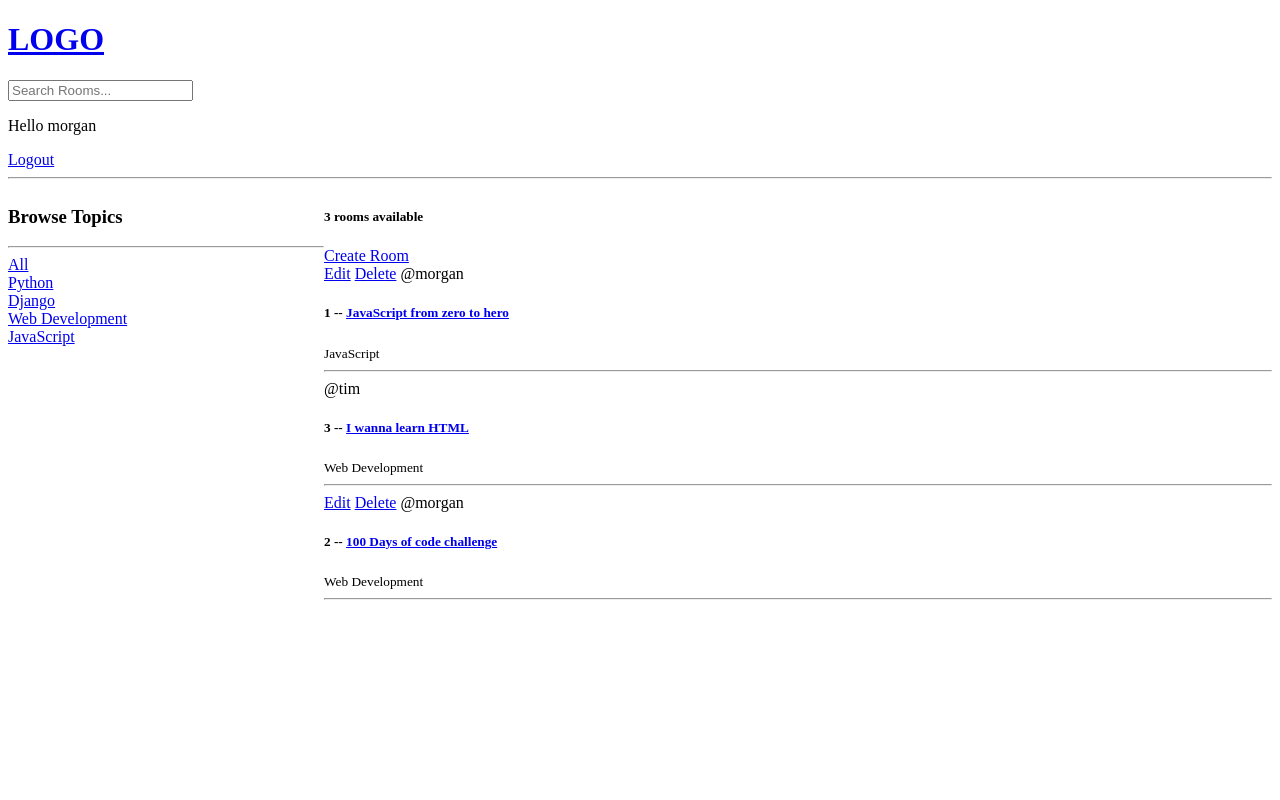
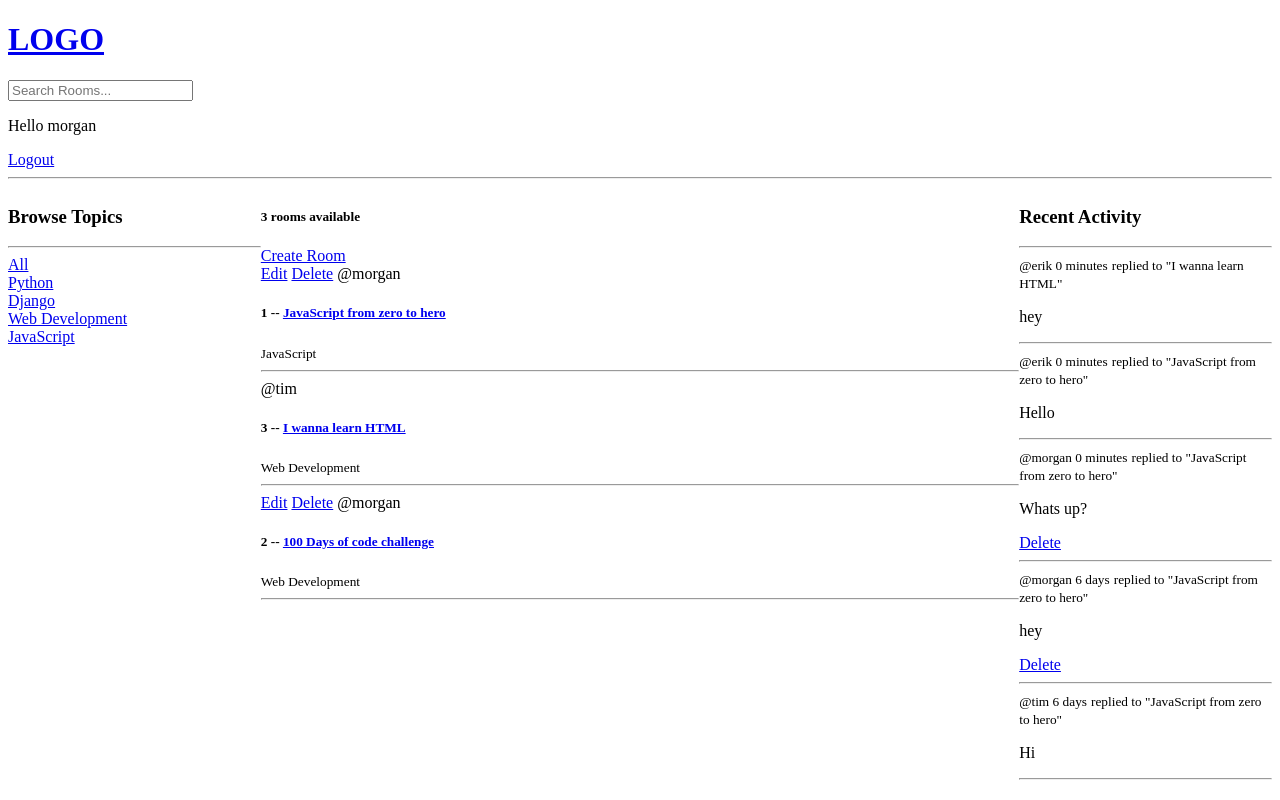
Before and after one commit to MorganZhuRunzhe/studybud, a Django app: page / in a window 1280 px wide. Run offline with Django 3.2, Linux system fonts and the light colour scheme; a user stored in the database is signed in; data comes from the database, SQL or seed files in the repository; both versions use the stored data as it was after the commit.

Commit message:
Add activity feed feature

```diff
--- a/base/models.py
+++ b/base/models.py
@@ -31,5 +31,8 @@ class Message(models.Model):
     updated = models.DateTimeField(auto_now=True)
     created = models.DateTimeField(auto_now_add=True)
 
+    class Meta:
+        ordering = ['-updated', '-created'] # make the newest item first
+
     def __str__(self):
-        return self.body
+        return self.body[0:50] # return the first 50 characters
--- /dev/null
+++ b/base/templates/base/activity_component.html
@@ -0,0 +1,14 @@
+<h3>Recent Activity</h3>
+<hr>
+{% for message in room_messages %}
+<div>
+    <small>@{{message.user}} {{message.created|timesince}}</small>
+    <small>replied to "{{message.room}}"</small>
+
+    <p>{{message.body}}</p>
+    {% if request.user == message.user %}
+    <a href="{% url 'delete-message' message.id %}">Delete</a>
+    {% endif %}
+    <hr>
+</div>
+{% endfor %}
--- /dev/null
+++ b/base/templates/base/feed_component.html
@@ -0,0 +1,13 @@
+{% for room in rooms %}
+    <div>
+        {% if request.user == room.host %}
+        <!-- show the update and delete bottom only if the user is the host of the room -->
+        <a href="{% url 'update-room' room.id %}">Edit</a>
+        <a href="{% url 'delete-room' room.id %}">Delete</a>
+        {% endif %}
+        <span>@{{room.host.username}}</span>
+        <h5>{{room.id}} -- <a href="{% url 'room' room.id %}">{{room.name}}</a></h5>
+        <small>{{room.topic.name}}</small>
+        <hr>
+    </div>
+{% endfor %}
--- a/base/templates/base/home.html
+++ b/base/templates/base/home.html
@@ -6,25 +6,14 @@
 <style>
     .home-container{
         display: grid;
-        grid-template-columns: 1fr 3fr;
+        grid-template-columns: 1fr 3fr 1fr;
     }
 </style>
 
 <div class="home-container">
 
     <div>
-        <h3>Browse Topics</h3>
-        <hr>
-
-        <div>
-            <a href="{% url 'home' %}">All</a>
-        </div>
-
-        {% for topic in topics %}
-        <div>
-            <a href="{% url 'home' %}?q={{topic.name}}">{{topic.name}}</a>
-        </div>
-        {% endfor %}
+        {% include 'base/topics_component.html' %}
     </div>
 
     <div>
@@ -32,21 +21,13 @@
         <a href="{% url 'create-room' %}">Create Room</a>
 
         <div>
-            {% for room in rooms %}
-                <div>
-                    {% if request.user == room.host %}
-                    <!-- show the update and delete bottom only if the user is the host of the room -->
-                    <a href="{% url 'update-room' room.id %}">Edit</a>
-                    <a href="{% url 'delete-room' room.id %}">Delete</a>
-                    {% endif %}
-                    <span>@{{room.host.username}}</span>
-                    <h5>{{room.id}} -- <a href="{% url 'room' room.id %}">{{room.name}}</a></h5>
-                    <small>{{room.topic.name}}</small>
-                    <hr>
-                </div>
-            {% endfor %}
+            {% include 'base/feed_component.html' %}
         </div>
 
+    </div>
+
+    <div>
+        {% include 'base/activity_component.html' %}
     </div>
 
 </div>
--- /dev/null
+++ b/base/templates/base/topics_component.html
@@ -0,0 +1,12 @@
+<h3>Browse Topics</h3>
+<hr>
+
+<div>
+    <a href="{% url 'home' %}">All</a>
+</div>
+
+{% for topic in topics %}
+<div>
+    <a href="{% url 'home' %}?q={{topic.name}}">{{topic.name}}</a>
+</div>
+{% endfor %}
--- a/base/views.py
+++ b/base/views.py
@@ -88,7 +88,11 @@ def home(request):
     topics = Topic.objects.all()
     room_count = rooms.count()
 
-    context = {'rooms': rooms, 'topics': topics, 'room_count': room_count}
+    # room_messages = Message.objects.all()
+    room_messages = Message.objects.filter(Q(room__topic__name__icontains=q))
+    # to show messages only under the certain topic
+
+    context = {'rooms': rooms, 'topics': topics, 'room_count': room_count, 'room_messages': room_messages}
     return render(request, 'base/home.html', context)
 
 
```
Also changed, not shown: db.sqlite3.
